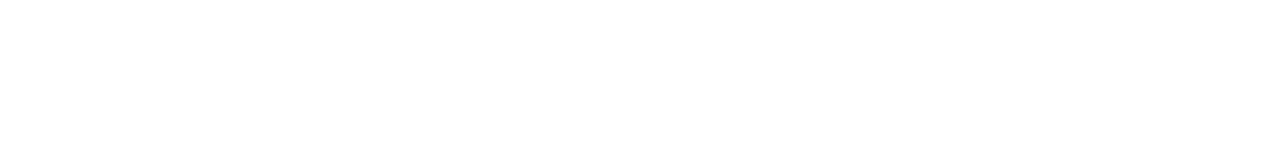
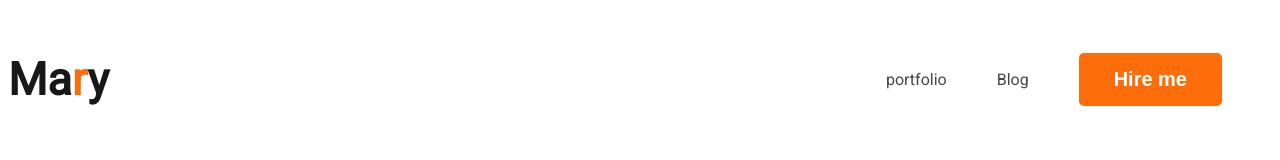
Before and after one commit to Ahmad496/webdevoloper-portfolio, a plain HTML site: page index.html in a window 1280 px wide. Drawn offline with Linux system fonts and the light colour scheme.

Commit message:
added nav

```diff
--- a/index.html
+++ b/index.html
@@ -4,10 +4,22 @@
     <meta charset="UTF-8">
     <meta name="viewport" content="width=device-width, initial-scale=1.0">
     <title>Web Devoloper Portfolio</title>
+    <link rel="preconnect" href="https://fonts.googleapis.com">
+<link rel="preconnect" href="https://fonts.gstatic.com" crossorigin>
+<link href="https://fonts.googleapis.com/css2?family=Cormorant+Garamond:ital,wght@1,300&family=Fira+Sans:wght@100&family=Open+Sans:ital,wght@0,400;0,800;1,700&family=Philosopher:ital@1&family=Roboto:ital,wght@0,100;0,300;0,400;1,100;1,300&display=swap" rel="stylesheet">
+
+    <link rel="stylesheet" href="styles/portfolio.css">
 </head>
 <body>
     <header>
-
+<nav>
+    <h3 class="nav-title">Ma<span class="text-primary">r</span>y</h3>
+    <ul>
+        <li><a href="">portfolio</a> </li>
+        <li><a href="">Blog</a></li>
+        <li><button class="btn-primary">Hire me</button></li>
+    </ul>
+</nav>
     </header>
     <main>
 
--- /dev/null
+++ b/styles/portfolio.css
@@ -0,0 +1,50 @@
+body {
+    font-family: 'Cormorant Garamond', serif;
+    font-family: 'Fira Sans', sans-serif;
+    font-family: 'Open Sans', sans-serif;
+    font-family: 'Philosopher', sans-serif;
+    font-family: 'Roboto', sans-serif;
+}
+
+.text-primary {
+    color: #FD6E0A;
+}
+
+.btn-primary {
+    border-radius: 5px;
+    background: #FD6E0A;
+    border: 0;
+    color: white;
+    padding: 15px 35px;
+    font-size: 20px;
+    font-weight: 700;
+    /* align-items: center; */
+}
+
+nav {
+    display: flex;
+    align-items: center;
+    justify-content: space-between;
+}
+
+nav>ul {
+    display: flex;
+    align-items: center;
+}
+
+nav li {
+    list-style: none;
+    margin-right: 50px;
+}
+
+nav a {
+    text-decoration: none;
+    color: #474747;
+
+}
+
+.nav-title {
+    color: var(--Dark-01, #181818);
+    font-size: 45px;
+    font-weight: 800;
+}
```
